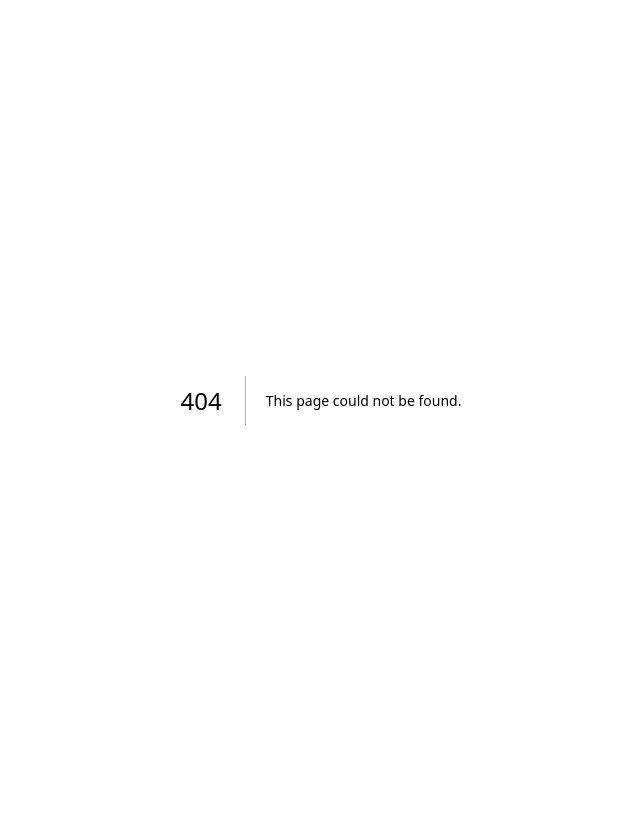
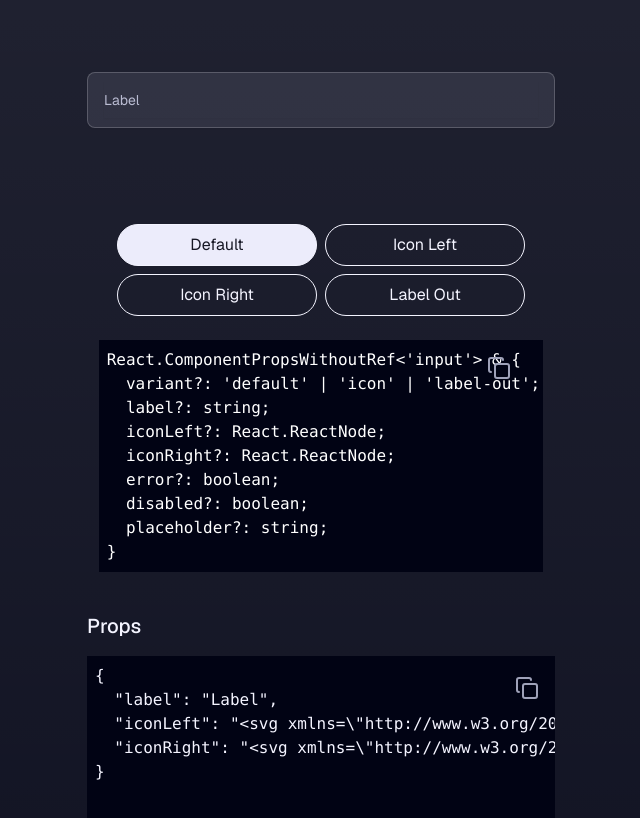
Before and after one commit to bluewave-labs/prism-design-system, a Next.js app: page /input in a window 1280 px wide. Before the commit this address had no page. Shown: the top 818 px of the page, without its empty margins (319-959 px from the left). Built offline with nearby package versions, Linux system fonts and the light colour scheme.

Commit message:
feat: add input variants

```diff
--- /dev/null
+++ b/src/app/input/page.tsx
@@ -0,0 +1,170 @@
+/* eslint-disable react-hooks/exhaustive-deps */
+/* eslint-disable no-unused-vars */
+'use client';
+import { Copy, Link } from 'lucide-react';
+import { useEffect, useState } from 'react';
+import ReactDOMServer from 'react-dom/server';
+import sanitizeHtml from 'sanitize-html';
+import { Input, InputProps } from '../../components';
+import { cn } from '../../lib/utils';
+import codeToHtml from '../../utils/codeToHtml';
+
+type OptionsType = 'default' | 'icon' | 'label-out';
+
+const baseProps: InputProps = {
+  label: 'Label',
+  iconLeft: <Link />,
+  iconRight: <Copy />,
+};
+
+const options: { option: OptionsType; text: string; prop: (val: InputProps) => InputProps }[] = [
+  {
+    option: 'default',
+    text: 'Default',
+    prop: () => baseProps,
+  },
+  {
+    option: 'icon',
+    text: 'Icon Left',
+    prop: (prev) => ({
+      ...prev,
+    }),
+  },
+  {
+    option: 'icon',
+    text: 'Icon Right',
+    prop: (prev) => ({
+      ...prev,
+    }),
+  },
+  {
+    option: 'label-out',
+    text: 'Label Out',
+    prop: (prev) => ({
+      ...prev,
+    }),
+  },
+];
+
+const propTypes = `React.ComponentPropsWithoutRef<'input'> & {
+  variant?: 'default' | 'icon' | 'label-out';
+  label?: string;
+  iconLeft?: React.ReactNode;
+  iconRight?: React.ReactNode;
+  error?: boolean;
+  disabled?: boolean;
+  placeholder?: string;
+}`;
+
+const variants = ['default', 'icon', 'label-out'] as const;
+type VariantsType = (typeof variants)[number];
+
+export default function Home() {
+  const [props, setProps] = useState<InputProps>(baseProps);
+  const [htmlProps, setHtmlProps] = useState<string>('');
+  const [selected, setSelected] = useState<OptionsType[]>([options[0].option]);
+  const [propType, setPropType] = useState<string>('');
+
+  const buildHtmlProps = async () => {
+    const sanitizedProps = {
+      ...props,
+      iconLeft: props.iconLeft ? ReactDOMServer.renderToStaticMarkup(props.iconLeft) : undefined,
+      iconRight: props.iconRight ? ReactDOMServer.renderToStaticMarkup(props.iconRight) : undefined,
+    };
+    const html = await codeToHtml(JSON.stringify(sanitizedProps, null, 2));
+    setHtmlProps(html);
+  };
+
+  const buildPropTypes = async () => {
+    const propToHtml = await codeToHtml(propTypes);
+    setPropType(propToHtml);
+  };
+
+  useEffect(() => {
+    buildHtmlProps();
+  }, [props]);
+
+  useEffect(() => {
+    if (selected.length === 0) {
+      setSelected([options[0].option]);
+      setProps(baseProps);
+    }
+  }, [selected]);
+
+  useEffect(() => {
+    buildPropTypes();
+  }, []);
+
+  return (
+    <div className="flex flex-col justify-center items-center gap-2 w-screen">
+      <div className="flex flex-col items-center gap-2 p-4 h-[200px] justify-center w-[500px]">
+        <Input {...props} />
+      </div>
+      <div className="flex flex-col items-center justify-center gap-2 p-4 text-gray-0 w-[500px]">
+        <div className="flex flex-wrap items-center justify-center gap-2 w-[95%]">
+          {options.map((option) => (
+            <button
+              key={option.option}
+              className={cn(
+                'border border-gray-10 text-gray-10 px-4 py-2 rounded-3xl cursor-pointer w-50',
+                selected.includes(option.option) ? 'bg-gray-20 text-gray-90' : 'hover:bg-gray-0/12 hover:text-gray-10'
+              )}
+              onClick={() => {
+                if (option.option === 'default') {
+                  setSelected([option.option]);
+                  setProps(option.prop);
+                } else {
+                  const isSelected = selected.includes(option.option);
+                  const isVariant = variants.includes(option.option as VariantsType);
+                  let newList: OptionsType[] = selected.filter((it) => it !== 'default');
+                  if (isVariant) {
+                    newList = isSelected
+                      ? newList.filter((it) => it !== option.option)
+                      : [...newList.filter((it) => !variants.includes(it as VariantsType)), option.option];
+                  } else {
+                    newList = isSelected ? selected.filter((it) => it !== option.option) : [...selected, option.option];
+                  }
+                  setSelected(newList);
+                }
+                setProps((prev) => option.prop(prev));
+              }}
+            >
+              {option.text}
+            </button>
+          ))}
+        </div>
+        <div className="relative mt-4 w-[95%] overflow-auto h-[40%]">
+          <button
+            className="text-gray-50 absolute top-4 right-8 cursor-pointer"
+            onClick={() => {
+              navigator.clipboard.writeText(propTypes);
+            }}
+            title="Copy props to clipboard"
+          >
+            <Copy />
+          </button>
+          <p
+            className="flex flex-col mx-auto bg-gray-100 p-2 w-full h-full overflow-auto"
+            dangerouslySetInnerHTML={{ __html: sanitizeHtml(propType) }}
+          />
+        </div>
+      </div>
+      <div className="w-[500px] h-screen p-4 relative">
+        <button
+          className="text-gray-50 absolute top-20 right-8 cursor-pointer"
+          onClick={() => {
+            navigator.clipboard.writeText(JSON.stringify(props, null, 2));
+          }}
+          title="Copy props to clipboard"
+        >
+          <Copy />
+        </button>
+        <h2 className="font-medium text-xl mb-4">Props</h2>
+        <p
+          className="flex flex-col w-full min-w-[300px] bg-gray-100 h-[90%] overflow-auto p-2"
+          dangerouslySetInnerHTML={{ __html: sanitizeHtml(htmlProps) }}
+        />
+      </div>
+    </div>
+  );
+}
--- a/src/app/page.tsx
+++ b/src/app/page.tsx
@@ -15,8 +15,13 @@ const components = [
     href: '/card',
     title: 'Card',
     description: 'Card component with image and text',
-  }
-]
+  },
+  {
+    href: '/input',
+    title: 'Input',
+    description: 'Input component with label and icon',
+  },
+];
 
 export default function Home() {
   return (
@@ -25,11 +30,11 @@ export default function Home() {
       <ul>
         {components.map((component) => (
           <li key={component.href} className="mb-4">
-          <Link href={component.href} className="block p-4 text-gray-20 rounded-lg hover:underline">
-            <h2 className="text-xl font-semibold">{component.title}</h2>
-            <p className="text-gray-40">{component.description}</p>
-          </Link>
-        </li>
+            <Link href={component.href} className="block p-4 text-gray-20 rounded-lg hover:underline">
+              <h2 className="text-xl font-semibold">{component.title}</h2>
+              <p className="text-gray-40">{component.description}</p>
+            </Link>
+          </li>
         ))}
       </ul>
     </div>
--- a/src/components/ui/input.tsx
+++ b/src/components/ui/input.tsx
@@ -1,13 +1,16 @@
 import { cva } from 'class-variance-authority';
+import { useEffect, useState } from 'react';
 import { cn } from '../../lib/utils';
 import { InputProps } from '../../types';
 
 const inputVariants = cva('', {
   variants: {
     variant: {
-      default: 'input',
-      icon: 'input flex items-center justify-between rounded-lg border-[0.5px] border-gray-0/20 bg-gray-40/12 px-4 py-3 text-sm shadow-xs transition-[color,box-shadow] outline-none file:inline-flex file:h-7 file:border-0 file:bg-transparent file:text-sm file:font-medium disabled:pointer-events-none disabled:cursor-not-allowed disabled:opacity-50 focus-visible:border-gray-60 focus-visible:ring-gray-60/50 focus-visible:ring-[3px] aria-invalid:ring-red-800/20 dark:aria-invalid:ring-red-800/40 aria-invalid:border-red-800 min-h-[50px]',
-      'label-out': '',
+      default:
+        'text-gray-10 placeholder:text-gray-20 bg-transparent grow text-sm shadow-xs outline-none focus-visible:ring-none pt-4',
+      icon: 'flex items-center justify-center bg-gray-40/12 border-gray-0/20 w-full min-w-0 rounded-md border-[0.5px] px-2 py-2 text-sm shadow-xs transition-[color,box-shadow] aria-invalid:border-red-800 h-14 text-gray-10 placeholder:text-gray-20 outline-none focus-visible:ring-[0.5px] focus-visible:ring-gray-0/10 focus-visible:ring-offset-2 focus-visible:ring-offset-gray-0/8',
+      'label-out':
+        'bg-gray-40/12 border-gray-0/20 w-full min-w-0 rounded-md border-[0.5px] px-2 py-2 text-sm shadow-xs transition-[color,box-shadow] aria-invalid:border-red-800 h-14 text-gray-10 placeholder:text-gray-20 grow outline-none focus-visible:ring-[1px] focus-visible:ring-gray-0/10 focus-visible:ring-offset-1 focus-visible:ring-offset-gray-0/8',
     },
   },
   defaultVariants: {
@@ -15,21 +18,68 @@ const inputVariants = cva('', {
   },
 });
 
-function Input({ className, type, variant, id, label, ...props }: InputProps) {
+function Input({ className, type, variant, id, label, disabled, error, iconLeft, iconRight, ...props }: InputProps) {
+  const [isFocused, setIsFocused] = useState(false);
+
+  useEffect(() => {
+    if (props.value) {
+      setIsFocused(true);
+    }
+  }, [props.value]);
+
   if (variant === 'icon') {
     return (
-      <div className={cn(inputVariants({ variant }), className)}>
-        {props.iconLeft && <span className="mr-2">{props.iconLeft}</span>}
-        <input type={type} data-slot="input" id={id} className={cn('', 'flex-1', className)} {...props} />
-        {props.iconRight && <span className="ml-2">{props.iconRight}</span>}
+      <div className={cn(inputVariants({ variant }), error ? 'border-red-800' : '', className)}>
+        {iconLeft && <span className="mr-2 text-2xl">{iconLeft}</span>}
+        <input
+          type={type}
+          data-slot="input"
+          id={id}
+          className={cn('outline-none focus-visible:ring-none', 'flex-1', className)}
+          {...props}
+        />
+        {iconRight && <span className="ml-2 text-2xl">{iconRight}</span>}
       </div>
     );
   }
 
   return (
-    <label htmlFor={id}>
-      <input type={type} data-slot="input" id={id} className={cn(inputVariants({ variant }), className)} {...props} />
-      <span>{label}</span>
+    <label
+      htmlFor={id}
+      aria-invalid={error}
+      className={cn(
+        variant !== 'label-out'
+          ? 'relative flex items-center bg-gray-40/12 border-gray-0/20 w-full min-w-0 rounded-md border-[0.5px] px-4 py-2 text-sm shadow-xs transition-[color,box-shadow] aria-invalid:border-red-800 h-14'
+          : 'flex flex-col-reverse items-start justify-center w-full min-w-0',
+        disabled && variant !== 'label-out' ? 'opacity-50 pointer-events-none cursor-not-allowed' : '',
+        error && variant !== 'label-out' ? 'border-red-800' : ''
+      )}
+    >
+      <input
+        type={type}
+        data-slot="input"
+        id={id}
+        aria-invalid={error}
+        className={cn(inputVariants({ variant }), variant === 'label-out' && error ? 'border-red-800 aria-invalid:ring-red-300/20 aria-invalid:ring-offset-red-500/20' : '', className)}
+        placeholder="&nbsp;"
+        onFocus={() => setIsFocused(true)}
+        onBlur={(e) => {
+          if (!e.target.value) {
+            setIsFocused(false);
+          }
+        }}
+        {...props}
+      />
+      <span
+        className={cn(
+          variant !== 'label-out'
+            ? 'absolute left-4 top-1/2 transform -translate-y-1/2 text-gray-40 transition-all ease-in-out'
+            : 'text-gray-10 font-medium mb-4 ml-1',
+          isFocused && variant !== 'label-out' ? 'scale-[80%] top-3 left-3' : ''
+        )}
+      >
+        {label}
+      </span>
     </label>
   );
 }
--- a/src/types/input.d.ts
+++ b/src/types/input.d.ts
@@ -4,7 +4,6 @@ export type InputProps = React.ComponentPropsWithoutRef<'input'> & {
   iconLeft?: React.ReactNode;
   iconRight?: React.ReactNode;
   error?: boolean;
-  errorMessage?: string;
   disabled?: boolean;
   placeholder?: string;
 };
--- a/tsconfig.json
+++ b/tsconfig.json
@@ -16,13 +16,14 @@
     "moduleResolution": "bundler",
     "resolveJsonModule": true,
     "isolatedModules": true,
-    "jsx": "react-jsx",
+    "jsx": "preserve",
     "declaration": true,
     "plugins": [
       {
         "name": "next"
       }
-    ]
+    ],
+    "incremental": true
   },
   "include": [
     "next-env.d.ts",
```
